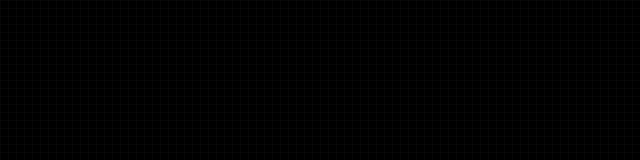
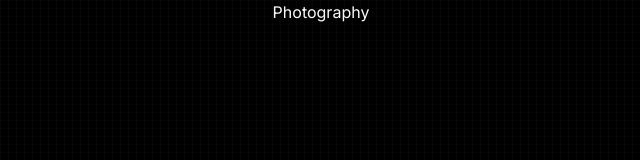
Before and after one commit to ryotakc/portfolio-cs, a Next.js app: page /photography in a window 1280 px wide. Before the commit this address had no page. Shown: the top 160 px of the page, without its empty margins (319-959 px from the left). Built offline with nearby package versions, Linux system fonts and the light colour scheme.

Commit message:
added init photography page

```diff
--- /dev/null
+++ b/app/photography/page.tsx
@@ -0,0 +1,9 @@
+
+
+export default function Photography() {
+    return (
+        <div>
+        <h1>Photography</h1>
+        </div>
+    );
+}
```
